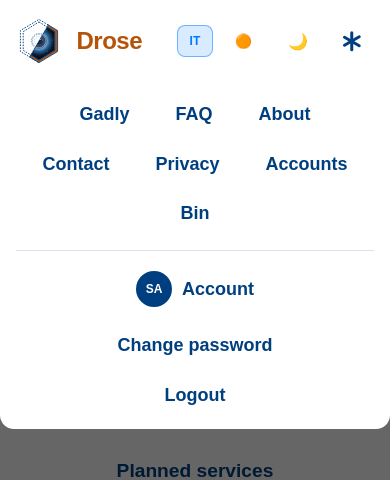
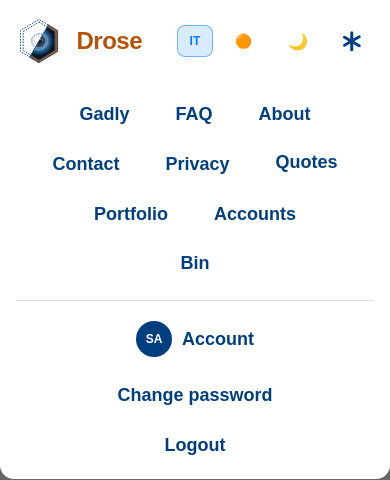
Before and after one commit to EugenioDeLuca/Gadly, a Django app: page /drose/ in a window 390 px wide, after a click that opens the changed part. Shown: the top 480 px of the page. Run offline with Django 5.2, Linux system fonts and the light colour scheme; the visitor is signed in with stand-in values (Sample User, id 1); data comes from the database, SQL or seed files in the repository; data that the repository does not hold is empty.

Commit message:
Show Quotes and Portfolio in Drose mobile hamburger for staff.
Mirror the footer staff links in the hamburger menu when browsing Drose as an authenticated staff user, including the new-quotes badge on Quotes.

```diff
--- a/tools/static/tools/css/drose.css
+++ b/tools/static/tools/css/drose.css
@@ -2365,6 +2365,15 @@ body.dark-mode.drose-page .footer-links a.footer-link-quote-requests:is(:hover,
     text-shadow:
         0 0 1px rgba(15, 23, 42, 0.9),
         0 1px 2px rgba(15, 23, 42, 0.75);
+}
+
+@media (max-width: 768px) {
+    .header-nav .header-link.footer-link-quote-requests {
+        display: inline-flex;
+        align-items: baseline;
+        justify-content: center;
+        white-space: nowrap;
+    }
 }
 
 @media (min-width: 769px) {
--- a/tools/templates/tools/base.html
+++ b/tools/templates/tools/base.html
@@ -1537,7 +1537,7 @@
     </style>
     {% block extra_css %}{% endblock %}
     {% if is_drose_site %}
-    <link rel="stylesheet" href="{% static 'tools/css/drose.css' %}?v=351">
+    <link rel="stylesheet" href="{% static 'tools/css/drose.css' %}?v=352">
     {% endif %}
     <link rel="stylesheet" href="{% static 'tools/css/nav-link-hover-lock.css' %}?v=5">
     {% if request.resolver_match and request.resolver_match.url_name == 'word_counter' or request.resolver_match and request.resolver_match.url_name == 'help_text_tools' %}
@@ -2038,6 +2038,10 @@
                 <a href="{% if is_drose_site %}{% url 'drose_about' %}{% else %}{% url 'about' %}{% endif %}" class="header-link">About</a>
                 <a href="{% if is_drose_site %}{% url 'drose_contact' %}{% else %}{% url 'contact' %}{% endif %}" class="header-link header-link-mobile-only">Contact</a>
                 <a href="{% if is_drose_site %}{% url 'drose_privacy' %}{% else %}{% url 'privacy' %}{% endif %}" class="header-link header-link-mobile-only">Privacy</a>
+                {% if is_drose_site and user.is_authenticated and user.is_staff %}
+                <a href="{% url 'drose_quote_staff_list' %}" class="header-link header-link-mobile-only footer-link-quote-requests">{% trans "Quotes" %}{% if drose_unviewed_quote_count %}<sup class="footer-quote-badge{% if drose_unviewed_quote_count >= 10 %} footer-quote-badge--wide{% endif %}" aria-label="{% blocktrans count counter=drose_unviewed_quote_count %}{{ counter }} new quote request{% plural %}{{ counter }} new quote requests{% endblocktrans %}">{{ drose_unviewed_quote_count }}</sup>{% endif %}</a>
+                <a href="{% url 'drose_works_manage' %}" class="header-link header-link-mobile-only">{% trans "Portfolio" %}</a>
+                {% endif %}
                 {% if user.is_authenticated and user.is_staff %}
                 <a href="{% url 'accounts_home' %}" class="header-link">Accounts</a>
                 {% endif %}
```
